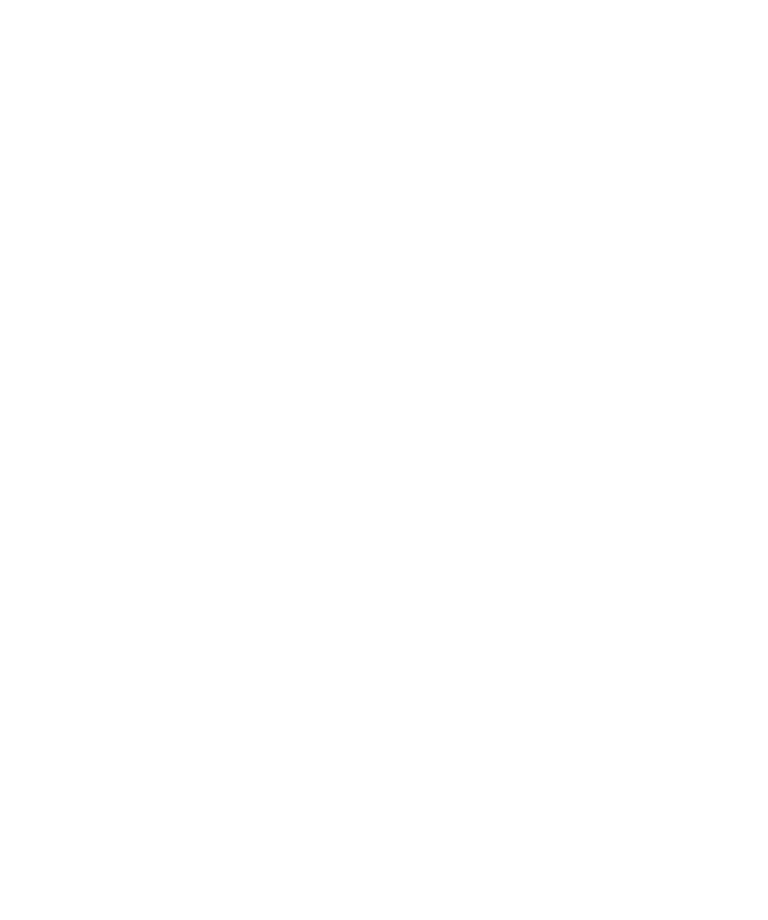
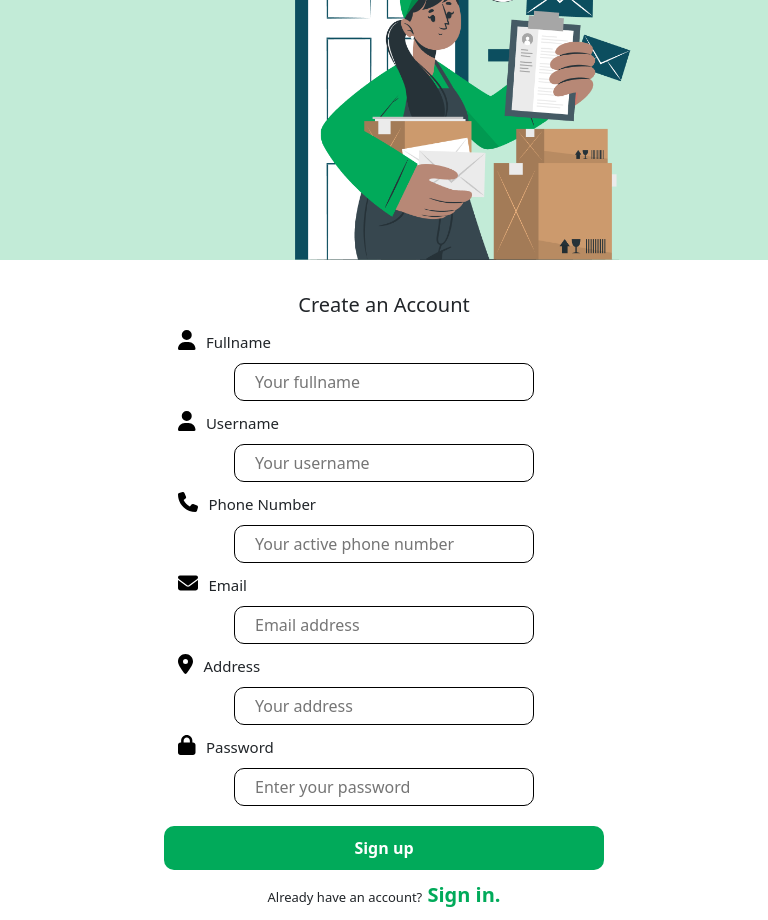
Before and after one commit to PetrusFE4/Aplikasi-Pengiriman-Barang, a React (Create React App) app: page /register in a window 768 px wide. Before the commit this address had no page. Before the commit the page ends 800 px from the top, so only its background shows below. Built offline with nearby package versions, Linux system fonts and the light colour scheme.

Commit message:
update register + login

```diff
--- a/src/App.js
+++ b/src/App.js
@@ -1,11 +1,16 @@
 import { BrowserRouter as Router, Routes, Route } from "react-router-dom";
 import HomePage from "./pages/HomePage";
+import Login from "./Auth/Login";
+import Register from "./Auth/Register";
 function App() {
   return (
     <div className="App">
       <Router>
         <Routes>
           <Route path="/" element={<HomePage />} />
+          <Route path="/register" element={<Register />} />
+          <Route path="/login" element={<Login />} />
+
         </Routes>
       </Router>
     </div>
--- a/src/Auth/Login.jsx
+++ b/src/Auth/Login.jsx
@@ -1,8 +1,8 @@
 // import React, { useState } from 'react';
 import "../assets/css/Login.css";
-import { ButtonStyle } from '../components/StyledComponents';
 import ImageLogin from "../assets/img/image-login.png";
 import { StyledIcon } from '../components/StyledIcon';
+import { ButtonStyle } from "../components/StyledComponents";
 import { faEnvelope, faLock } from '@fortawesome/free-solid-svg-icons';
 import { Link } from 'react-router-dom';
 
@@ -49,7 +49,8 @@
                     <label htmlFor="password"><StyledIcon icon={faLock} size="20px" color="black" />Password</label>
                     <input type="password" placeholder="Enter your password"/>
 
-                    <ButtonStyle padding={"10px 90px"} type="submit"><b>Sign in</b></ButtonStyle>
+                    {/* Bagian button kalau sudah login langsung mengarah ke homepage, ini tak kasih <Link to="/"> buat cek nanti dibuah ya */}
+                    <ButtonStyle style={{ padding: '10px 90px', margin: '10px auto', maxWidth: '440px', width:'100%' }} type="submit"><Link to="/" style={{textDecoration: 'none', color:'white'}}><b>Sign in</b></Link></ButtonStyle>
                     <p class="no-account">Don't have an account?<Link to="/register" class="sign-up-link"><b> Sign up.</b></Link></p>
                     </center>
                     </form>
--- /dev/null
+++ b/src/Auth/Register.jsx
@@ -0,0 +1,100 @@
+import React, { useState } from 'react';
+import "../assets/css/Register.css";
+import ImageRegister from "../assets/img/image-register.png";
+import { StyledIcon } from '../components/StyledIcon';
+import { faEnvelope, faLock, faPhone, faUser, faLocationDot, faMapLocationDot } from '@fortawesome/free-solid-svg-icons';
+import { Link } from 'react-router-dom';
+import { ButtonStyle } from "../components/StyledComponents";
+
+const Register = () => {
+  // const [fullname, setFullname] = useState('');
+  // const [username, setUsername] = useState('');
+  // const [phone, setPhone] = useState('');
+  // const [address, setAddress] = useState('');
+  // const [email, setEmail] = useState('');
+  // const [password, setPassword] = useState('');
+
+
+  // const handleFullnameChange = (e) => {
+  //   setFullname(e.target.value);
+  // };
+
+  // const handleUsernameChange = (e) => {
+  //   setUsername(e.target.value);
+  // };
+
+  // const handlePhoneChange = (e) => {
+  //   setPhone(e.target.value);
+  // };
+
+  // const handleEmailChange = (e) => {
+  //   setEmail(e.target.value);
+  // };
+
+  // const handleAddressChange = (e) => {
+  //   setAddress(e.target.value);
+  // };
+
+  // const handlePasswordChange = (e) => {
+  //   setPassword(e.target.value);
+  // };
+
+  // const handleSubmit = (e) => {
+  //   e.preventDefault();
+  //   // Lakukan sesuatu dengan username dan password, seperti mengirimnya ke server
+  //   console.log('Fullname:', fullname);
+  //   console.log('Username:', username);
+  //   console.log('Phone:', phone);
+  //   console.log('Email:', email);
+  //   console.log('Address:', address);
+  //   console.log('Password:', password);
+  // };
+
+    return(
+        <div class="register-container">
+            <section class="register-box">
+                 {/* Grid sebelah kiri */}
+                <div class="register-form">
+                    <form>
+                        <center>
+                        <p>Create an Account</p>
+
+                        <label htmlFor="fullname"><StyledIcon icon={faUser} size="20px" color="black" />Fullname</label>
+                        <input type="text" placeholder="Your fullname" />
+
+                        <label htmlFor="username"><StyledIcon icon={faUser} size="20px" color="black" />Username</label>
+                        <input type="text" placeholder="Your username" />
+
+                        <label htmlFor="phone"><StyledIcon icon={faPhone} size="20px" color="black" />Phone Number</label>
+                        <input type="text" placeholder="Your active phone number"/>
+
+                        <label htmlFor="email"><StyledIcon icon={faEnvelope} size="20px" color="black" />Email</label>
+                        <input type="text" placeholder="Email address"/>
+
+                        <label htmlFor="address"><StyledIcon icon={faLocationDot} size="20px" color="black" />Address</label>
+                        <input type="text" placeholder="Your address" />
+
+                        <label htmlFor="password"><StyledIcon icon={faLock} size="20px" color="black" />Password</label>
+                        <input type="password" placeholder="Enter your password"/>
+
+                        <ButtonStyle type="submit" style={{ padding: '10px 90px', margin: '10px auto', maxWidth: '440px', width:'100%'}}><b>Sign up</b></ButtonStyle>
+                        <p class="no-account">Already have an account?<Link to="/login" class="sign-up-link"><b> Sign in.</b></Link></p>
+                        </center>
+                    </form>
+                </div>
+
+
+                {/* Grid sebelah kanan */}
+                <div class="right-grid">
+                    <div class="register-img">
+                    <p class="welcome"><b>Let's Join Us!</b></p>
+                    <p class="welcome-sub">To connected with us, please login with your personal info.</p>
+                    <img src={ImageRegister} alt="Welcome" />
+                    </div>
+                </div>
+            </section>
+        </div>
+    );
+}
+
+export default Register;
--- /dev/null
+++ b/src/assets/css/Register.css
@@ -0,0 +1,212 @@
+.register-container{
+    height: 100vh;
+    display: flex;
+    align-items: center;
+}
+.register-box{
+    display: flex;
+    width: 100%;
+    height: 100%;
+    flex-direction: row;
+    align-items: stretch;
+
+    @media (max-width: 768px) {
+      flex-direction: column-reverse;
+      align-items: center;
+      margin-top: 290px;
+    }
+
+    @media (min-width: 768px) and (max-width: 1024px){
+      flex-direction: column-reverse;
+      align-items: center;
+      margin-top: 240px;
+    }
+}
+.register-form{
+    width: 90%;
+    height: 100%;
+    max-width: 700px;
+    margin: auto;
+    text-align: left;
+
+    @media (max-width: 768px) {
+      margin-top: 20px;
+    }
+    label {
+      display: block;
+      margin-bottom: 10px;
+      margin-left: 140px;
+      text-align: left;
+      font-size: 15px;
+
+      @media (max-width: 768px) {
+        margin-left: 30px;
+        font-size: 15px;
+      }
+      @media (min-width: 768px) and (max-width: 1024px) {
+        margin-left: 140px;
+      }
+    }
+
+    input[type="text"],
+    input[type="password"] {
+      width: 100%;
+      max-width: 440px;
+      height: 38px;
+      padding: 5px;
+      margin-bottom: 10px;
+      border: 1px solid black;
+      border-radius: 10px;
+      padding-left: 20px;
+
+      @media (max-width: 768px) {
+        width: 300px;
+      }
+    }
+
+    input[type="submit"] {
+      background-color: #4caf50;
+      color: white;
+      padding: 80px 20px;
+      border: none;
+      cursor: pointer;
+    }
+
+    p {
+      font-size: 23px;
+      margin-bottom: 10px;
+      margin-top: 10px;
+
+      @media (max-width: 768px) {
+        font-size: 24px;
+      }
+      @media (min-width: 768px) and (max-width: 1024px){
+        font-size: 20px;
+      }
+    }
+
+    .brand {
+      color: #01aa5a;
+    }
+
+    .no-account {
+      font-size: 17px;
+
+      @media (max-width: 768px) {
+        font-size: 13px;
+      }
+    }
+
+    .sign-up-link {
+      color: #01aa5a;
+    }
+
+    a {
+      text-decoration: none;
+      color: black;
+      font-size: 15px;
+
+      &:hover {
+        text-decoration: underline;
+      }
+
+      @media (max-width: 768px) {
+        font-size: 16px;
+      }
+      @media (min-width: 768px) and (max-width: 1024px){
+        font-size: 20px;
+      }
+    }
+}
+.right-grid{
+    background-color: #C2EBD7;
+    height: 100%;
+    width: 100%;
+    display: flex;
+    flex-direction: column;
+    align-items: center;
+    justify-content: center;
+    flex: 1;
+    margin: 0px;
+    padding: 0px;
+
+    @media (max-width: 768px) {
+      height: 100%;
+    }
+    @media (min-width: 768px) and (max-width: 1024px) {
+      margin-left: 0px;
+    }
+
+}
+.register-img{
+    padding: 50px;
+    margin: 0px 50px;
+    text-align: center;
+    flex: 1;
+    display: flex;
+    flex-direction: column;
+    justify-content: space-between;
+
+    @media (max-width: 768px) {
+      padding: 50px;
+      margin: 0px 0px;
+    }
+    @media (max-width: 1024px) {
+      padding: 0px;
+      margin-left: 0px;
+    }
+
+    .welcome {
+      font-size: 70px;
+      margin-top: 0px;
+      margin-bottom: 0px;
+
+      @media (max-width: 768px) {
+        font-size: 40px;
+        margin-right: 8px;
+        margin-top: 500px;
+      }
+      @media (min-width: 768px) and (max-width: 1024px) {
+        font-size: 70px;
+        margin-left: 50px;
+        margin-top: 25px;
+      }
+    }
+
+    .welcome-sub {
+      font-size: 20px;
+      margin-bottom: 0px;
+      margin-top: 0px;
+
+      @media (max-width: 768px) {
+        font-size: 16px;
+        margin-right: 8px;
+      }
+      @media (min-width: 768px) and (max-width: 1024px) {
+        font-size: 20px;
+        margin-left: 50px;
+      }
+    }
+
+    img {
+      height: auto;
+      width: 100%;
+      max-height: 480px;
+      max-width: 480px;
+      align-self: flex-end;
+      margin-bottom: 0px;
+      margin-top: 30px;
+
+      @media (max-width: 768px) {
+        max-height: 200px;
+        max-width: 200px;
+        margin-right: 80px;
+        margin-top: 0px;
+      }
+      @media (min-width: 768px) and (max-width: 1024px) {
+        margin-right: 30px;
+        max-height: 400px;
+        max-width: 400px;
+      }
+    }
+}
--- a/src/components/Navbar.jsx
+++ b/src/components/Navbar.jsx
@@ -4,6 +4,7 @@
 import { ButtonStyle } from "./StyledComponents";
 import { IoIosCloseCircle } from "react-icons/io";
 import { AiOutlineMenuUnfold } from "react-icons/ai";
+import { Link } from 'react-router-dom';
 
 function Header() {
   return (
@@ -105,7 +106,9 @@
               </li>
             </ul>
             <ButtonStyle className="login" padding={"7px 40px"}>
-              Login
+              <Link to="/login" class="sign-up-link" style={{textDecoration: 'none', color:'white'}}>
+                Login
+              </Link>
             </ButtonStyle>
           </div>
         </div>
--- a/src/components/StyledComponents.jsx
+++ b/src/components/StyledComponents.jsx
@@ -17,4 +17,5 @@
     color: #fff;
     font-weight: bold;
   }
+
 `;
```
Also changed, not shown: src/assets/css/Login.css (+11 -8 lines), 1 other file (tests, documents, lock files or other folders).
